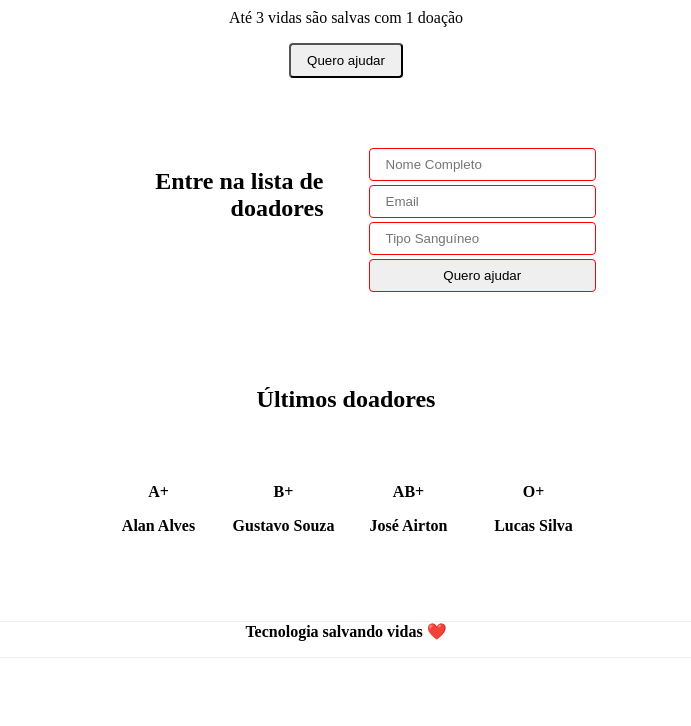
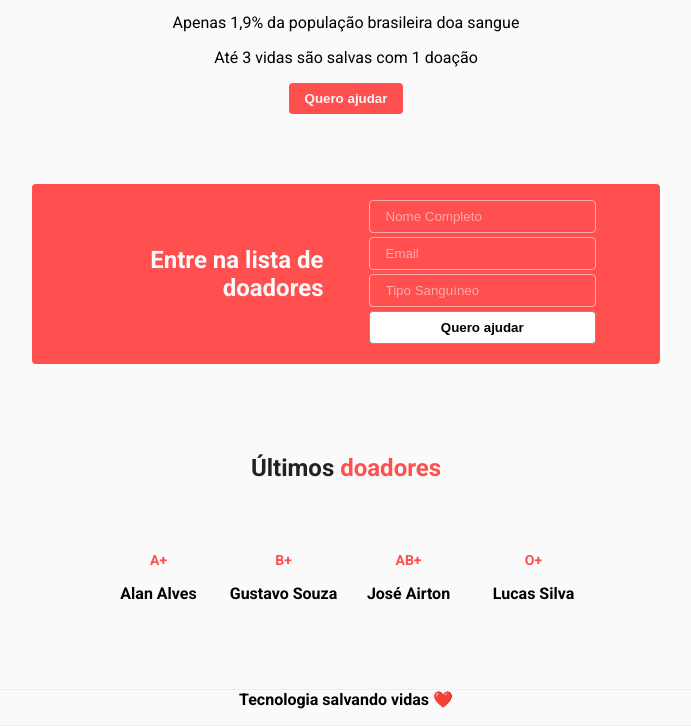
Before and after one commit to alanalv3s/DOE, a plain HTML site: page index.html in a window 1280 px wide. Shown: the part 317-1043 px from the top of the page, without its empty margins (294-985 px from the left). Before the commit the page ends 975 px from the top, so only its background shows below. Drawn offline with Linux system fonts and the light colour scheme.

Commit message:
Estilização e logo

```diff
--- a/style.css
+++ b/style.css
@@ -2,39 +2,65 @@ html , body {
     margin: 0;
 }
 
-body{
+body {
     display: flex;
     flex-direction: column;
     height: 100vh;
+    font-family: 'Roboto', sans-serif;
+    background-color: #fafafa;
 }
 
 header, main, footer {
     text-align: center;
 }
 
-header h1, main h2{
+main h2 {
     margin-bottom: 70px;
 }
 
-header button{
+h1,h2{
+    color:#000000dd
+}
+
+main h2 span{
+    color: #ff4f4f
+}
+
+.logo {
+    width: 220px;
+    margin: 50px;
+}
+
+header button {
     padding: 8px 16px;
     border-radius: 4px;
+    border: none;
+    background-color: #ff4f4f;
+    color: whitesmoke;
+    font-weight: bold;
 }
 
-.form h2{
-    text-align: right;
-}
-
-header, .form, main{
+header, .form, main {
     margin: 0 auto 70px;
     width: 90%;
     max-width: 500px;
 }
 
-section.form{
+.form h2 {
+    text-align: right;
+    color: #fafafa;
+    font-size: 24px;
+}
+
+section.form {
     display: grid;
     grid-template-columns: 1fr 1fr;
     grid-gap: 45px;
+    align-items: center;
+
+    background-color: #ff4f4f;
+    padding: 16px 64px;
+    border-radius: 4px;
 }
 
 form input, form button {
@@ -43,14 +69,35 @@ form input, form button {
     margin-bottom: 4px;
     padding: 8px 16px;
     border-radius: 4px;
-    border: 1px red solid;
+    border: 1px #fafafa88 solid;
 }
+
+form input {
+    background-color: transparent;
+}
+
+form input::placeholder {
+    color: #fafafa88;
+}
+
+form button {
+    background-color: white;
+    font-weight: bold;
+    border: 1px #929292 solid;
+}
+
  main  .donors{
     display: grid;
     grid-template-columns: 1fr 1fr 1fr 1fr;
 }
 
-footer{
+.blood{
+    color: #ff4f4f;
+    font-weight: bold;
+    font-size: 14px;
+}
+
+footer {
     margin-top: auto;
     padding-bottom: 16px;
     border: 1px solid #eee;
```
